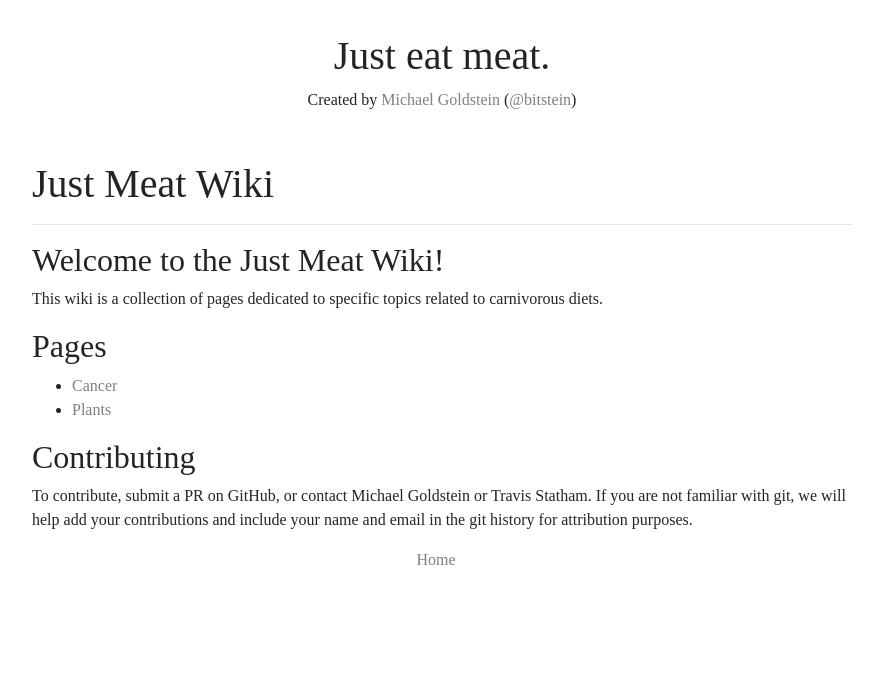
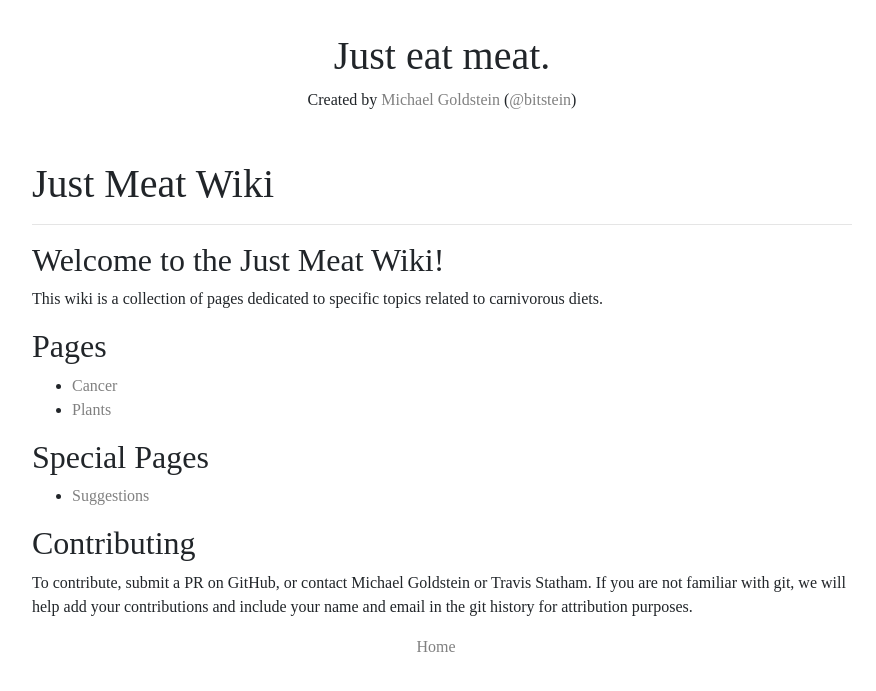
Before and after one commit to bitstein/justmeat.co, a Jekyll site: the page built from wiki/index.md, in a window 1280 px wide. Shown: the top 691 px of the page, without its empty margins (198-1074 px from the left). Built offline with Jekyll 4.4.1, drawn with Linux system fonts in a browser that asks for light colours; nearby versions of some CDN libraries; some web fonts are replaced.

Commit message:
Create special wiki pages

```diff
--- a/_includes/wiki-page-list.html
+++ b/_includes/wiki-page-list.html
@@ -3,7 +3,9 @@
 {% for page in sorted_pages %}
   {% if page.path contains 'wiki/pages' %}
   {% unless page.name contains 'talk:' %}
+  {% unless page.name contains 'special:' %}
   <li><a href="{{page.url}}">{{page.title}}</a></li>
+  {% endunless %}
   {% endunless %}
   {% endif %}
 {% endfor %}
--- /dev/null
+++ b/_includes/wiki-special-page-list.html
@@ -0,0 +1,10 @@
+<ul>
+{% assign sorted_pages = site.pages | sort: "title" %}
+{% for page in sorted_pages %}
+  {% if page.path contains 'wiki/pages' %}
+  {% if page.name contains 'special:' %}
+  <li><a href="{{page.url}}">{{page.title|replace: "Special:", ""}}</a></li>
+  {% endif %}
+  {% endif %}
+{% endfor %}
+</ul>
--- a/wiki/index.md
+++ b/wiki/index.md
@@ -11,6 +11,10 @@ This wiki is a collection of pages dedicated to specific topics related to carni
 
 {% include wiki-page-list.html %}
 
+## Special Pages
+
+{% include wiki-special-page-list.html %}
+
 ## Contributing
 
 To contribute, submit a PR on GitHub, or contact Michael Goldstein or Travis Statham. If you are not familiar with git, we will help add your contributions and include your name and email in the git history for attribution purposes.
```
Also changed, not shown: wiki/pages/allergies.md (deleted, +0 -1 lines), wiki/pages/reproductive.md (deleted, +0 -3 lines), wiki/pages/special:suggestions.md (added, +11 -0 lines), wiki/pages/zcguide.md (deleted, +0 -1 lines).
